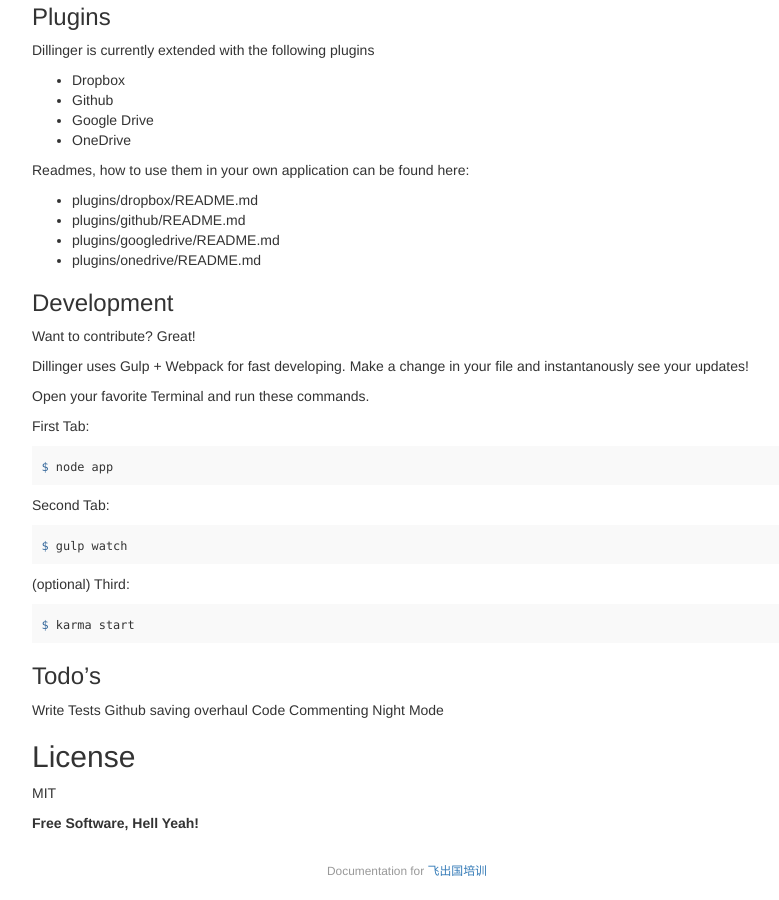
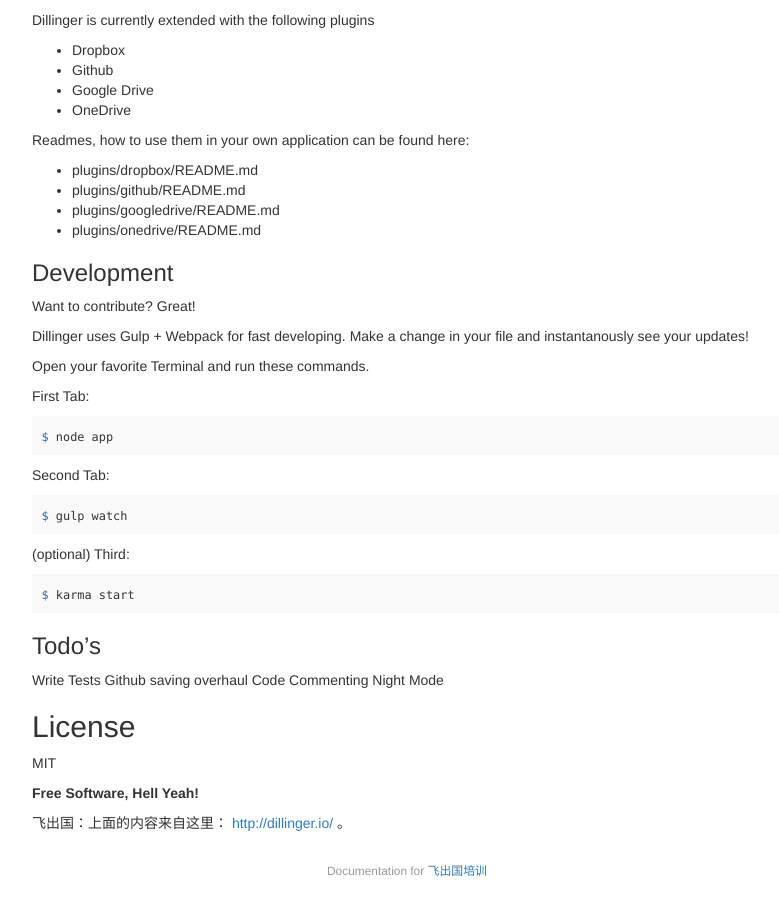
Before and after one commit to flyabroadio/px, a Jekyll site: the page built from _posts/2016-08-26-markdown.md, in a window 1280 px wide and 900 px high, scrolled down 4266 px. Shown: the whole window, without its empty margins (233-1012 px from the left). Built offline with Jekyll 4.4.1, drawn with Linux system fonts in a browser that asks for light colours.

Commit message:
markdown

```diff
--- a/_posts/2016-08-26-markdown.md
+++ b/_posts/2016-08-26-markdown.md
@@ -31,9 +31,7 @@
 - [https://zh.wikipedia.org/wiki/Markdown](https://zh.wikipedia.org/wiki/Markdown)
 - [http://markdown.tw/](http://markdown.tw/)
 
-这里还有一个在线的指导性的教程：
-
-[http://www.markdowntutorial.com/](http://www.markdowntutorial.com/)。
+这里还有一个在线的指导性的教程： [http://www.markdowntutorial.com/](http://www.markdowntutorial.com/)。
 
 下面是一个 markdown 文章的源文件格式：
 
@@ -274,3 +272,5 @@
 [express]:http://expressjs.com
 [AngularJS]:http://angularjs.org
 [Gulp]:http://gulpjs.com
+
+飞出国：上面的内容来自这里： [http://dillinger.io/](http://dillinger.io/) 。
```
Also changed, not shown: index.md (+1 -0 lines).
